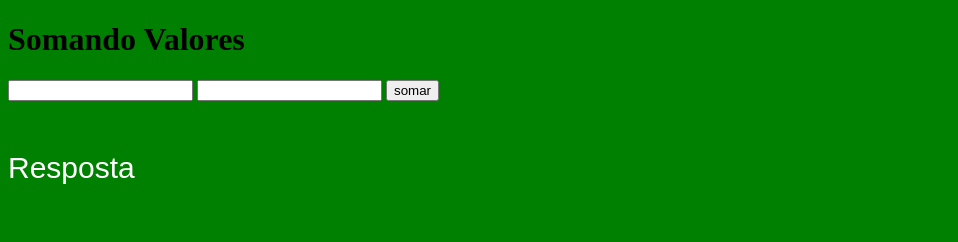
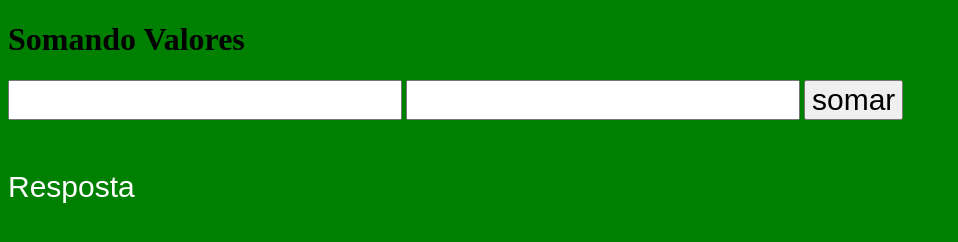
Before and after one commit to Pauloalbuquerque21/JavaScript, a plain HTML site: page aula 10/ex007.html in a window 1280 px wide. Shown: the whole page, without its empty margins (0-958 px from the left). Drawn offline with Linux system fonts and the light colour scheme.

Commit message:
terminei a aula 10, iniciando a aula 11

```diff
--- a/aula 10/ex007.html
+++ b/aula 10/ex007.html
@@ -16,6 +16,9 @@
             font-size: 30px;
             color: white;
 
+        }
+        input{
+            font-size: 30px;
         }
 
     </STYLE>
```
